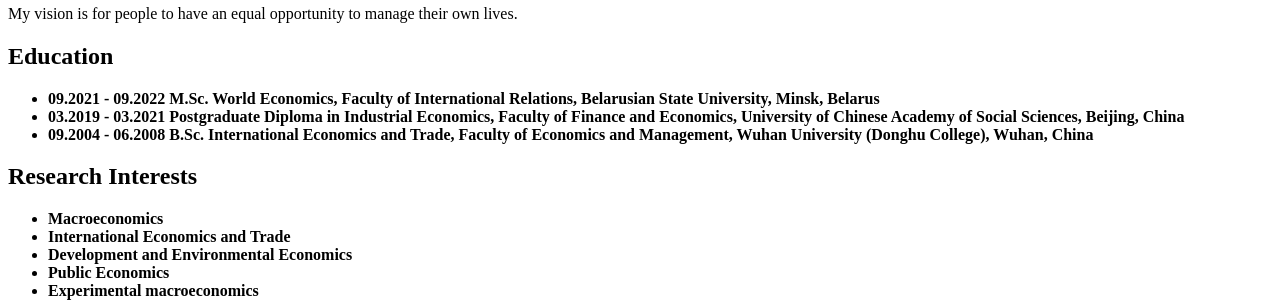
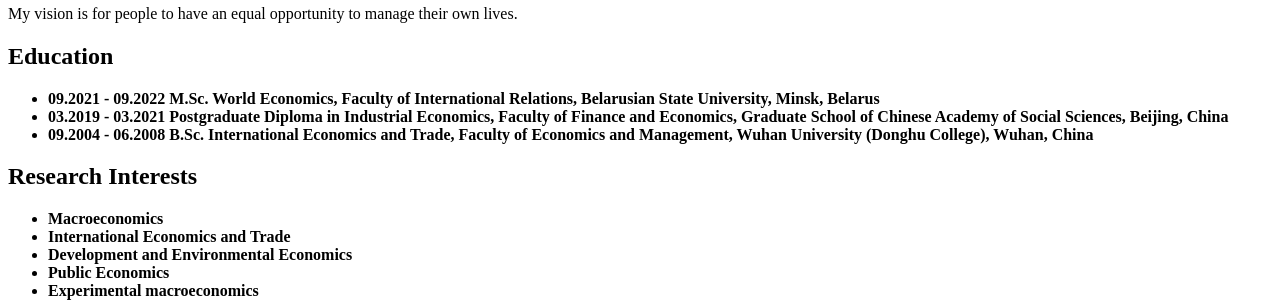
Before and after one commit to huangyan211/HuangYan, a Jekyll site: the page built from index.md, in a window 1280 px wide and 900 px high, scrolled down 2698 px. Shown: the part 152-454 px from the top of the window. Built offline with Jekyll 4.4.1, drawn with Linux system fonts in a browser that asks for light colours; nearby versions of some CDN libraries; a style sheet for code colours, icons or effects is not loaded; our own code applies the rules of GitHub Pages for plain Markdown files.

Commit message:
Update index.md

```diff
--- a/index.md
+++ b/index.md
@@ -14,7 +14,7 @@ My vision is for people to have an equal opportunity to manage their own lives.
 
 ## Education
 - **09.2021 - 09.2022     M.Sc. World Economics, Faculty of International Relations, Belarusian State University, Minsk, Belarus**
-- **03.2019 - 03.2021     Postgraduate Diploma in Industrial Economics, Faculty of Finance and Economics, University of Chinese Academy of Social Sciences, Beijing, China**
+- **03.2019 - 03.2021     Postgraduate Diploma in Industrial Economics, Faculty of Finance and Economics, Graduate School of Chinese Academy of Social Sciences, Beijing, China**
 - **09.2004 - 06.2008     B.Sc. International Economics and Trade, Faculty of  Economics and Management, Wuhan University (Donghu College), Wuhan, China**
 
 ## Research Interests
```
